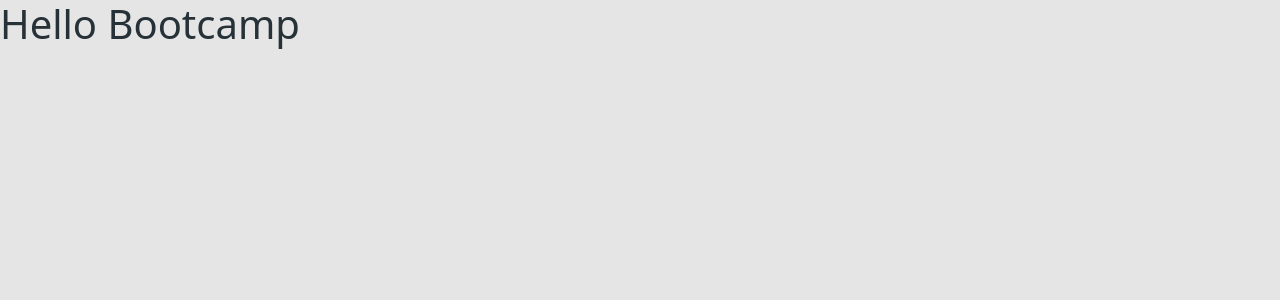
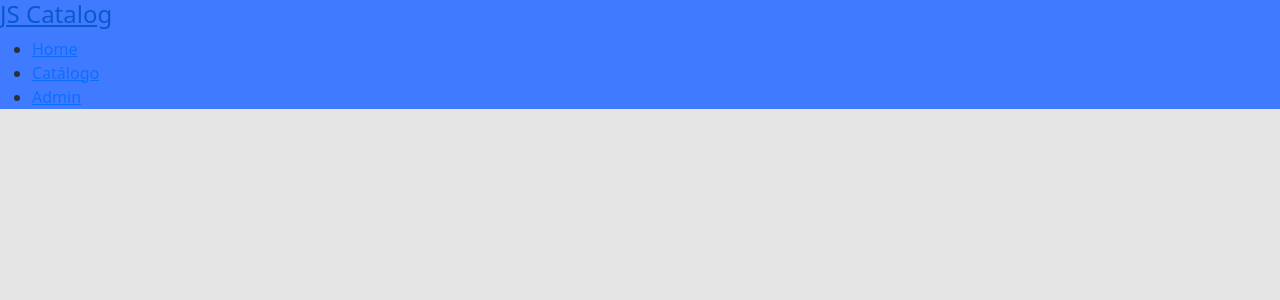
Before and after one commit to JS-Nascimento/js_catalog, a React (Create React App) app: page / in a window 1280 px wide. Shown: the top 300 px of the page. Built offline with nearby package versions, Linux system fonts and the light colour scheme.

Commit message:
updating app.tsx

```diff
--- a/src/App.tsx
+++ b/src/App.tsx
@@ -1,11 +1,13 @@
-
-import './assets/styles/custom.scss'
+import './assets/styles/custom.scss';
+import Navbar from './components/Navbar'
 import './App.css';
 
-function App() {
+const App = () => {
   return (
-    <h1 className="">Hello Bootcamp</h1>
-  );
+    <>
+      <Navbar />
+    </>
+    );
 }
 
 export default App;
--- /dev/null
+++ b/src/components/Navbar/index.tsx
@@ -0,0 +1,26 @@
+const Navbar = () => {
+  return (
+    <nav className="bg-primary">
+      <div>
+        <a href="link">
+          <h4>JS Catalog</h4>
+        </a>
+        <div>
+          <ul>
+            <li>
+              <a href="link">Home</a>
+            </li>
+            <li>
+              <a href="link">Catálogo</a>
+            </li>
+            <li>
+              <a href="link">Admin</a>
+            </li>
+          </ul>
+        </div>
+      </div>
+    </nav>
+  );
+};
+
+export default Navbar;
```
Also changed, not shown: 1 other file (tests, documents, lock files or other folders).
